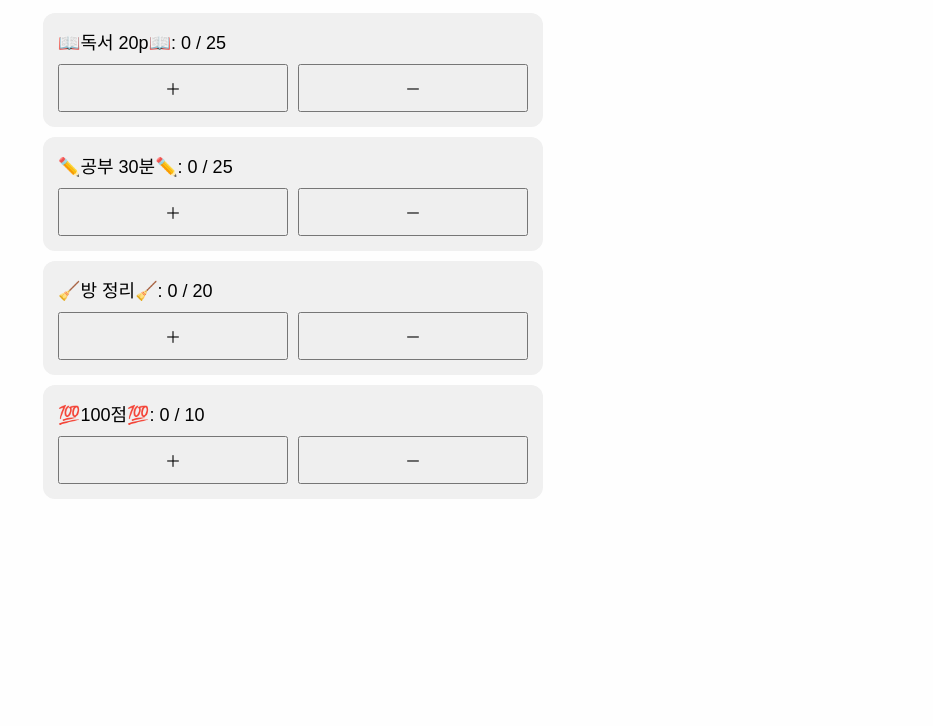
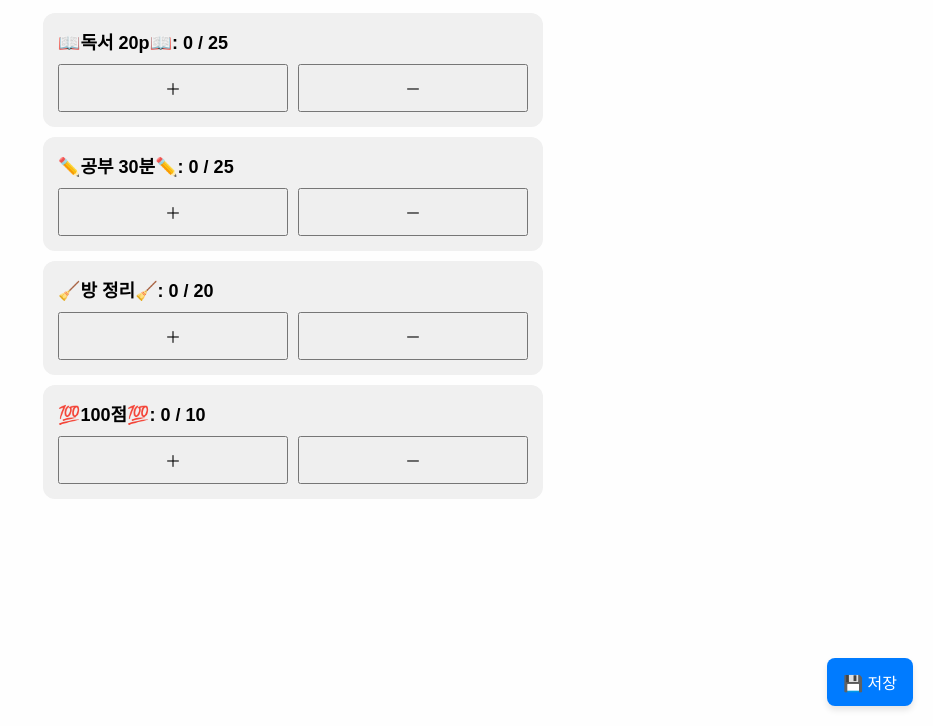
Before and after one commit to Leoh0316/DragonmoneyCount, a plain HTML site: page index.html in a window 1280 px wide. Shown: the part 74-800 px from the top of the page, without its empty margins (347-1280 px from the left). Drawn offline with Linux system fonts and the light colour scheme.

Commit message:
💾 저장 버튼 추가 및 월 1일 초기화 로직 완성

```diff
--- a/index.html
+++ b/index.html
@@ -6,17 +6,57 @@
   <title>월간 카운터</title>
   <link rel="manifest" href="manifest.json">
   <style>
-    body { font-family: sans-serif; padding: 20px; background: #fefefe; max-width: 500px; margin: auto; }
-    h1 { text-align: center; font-size: 24px; }
-    .counter { background: #f0f0f0; border-radius: 12px; padding: 15px; margin: 10px 0; }
-    .label { font-size: 18px; margin-bottom: 10px; }
-    .buttons { display: flex; gap: 10px; }
-    .buttons button { flex: 1; padding: 10px; font-size: 16px; }
+    body {
+      font-family: sans-serif;
+      padding: 20px;
+      background: #fefefe;
+      max-width: 500px;
+      margin: auto;
+      position: relative;
+    }
+    h1 {
+      text-align: center;
+      font-size: 24px;
+    }
+    .counter {
+      background: #f0f0f0;
+      border-radius: 12px;
+      padding: 15px;
+      margin: 10px 0;
+    }
+    .label {
+      font-size: 18px;
+      margin-bottom: 10px;
+      font-weight: bold;
+    }
+    .buttons {
+      display: flex;
+      gap: 10px;
+    }
+    .buttons button {
+      flex: 1;
+      padding: 10px;
+      font-size: 16px;
+    }
+    #saveBtn {
+      position: fixed;
+      bottom: 20px;
+      right: 20px;
+      padding: 12px 16px;
+      font-size: 16px;
+      background-color: #007bff;
+      color: white;
+      border: none;
+      border-radius: 8px;
+      box-shadow: 0 4px 6px rgba(0,0,0,0.1);
+      cursor: pointer;
+    }
   </style>
 </head>
 <body>
   <h1>📅 월간 카운터</h1>
   <div id="counters"></div>
+  <button id="saveBtn">💾 저장</button>
 
   <script>
     const categories = [
@@ -28,29 +68,23 @@
 
     const today = new Date();
     const currentMonth = `${today.getFullYear()}-${today.getMonth() + 1}`;
-    const savedMonth = localStorage.getItem("lastReset");
+    const currentDateKey = today.toISOString().split("T")[0]; // YYYY-MM-DD
+    const lastResetDate = localStorage.getItem("lastReset");
 
-    if (savedMonth !== currentMonth) {
-      const initialCounts = {};
-      categories.forEach(c => initialCounts[c.name] = 0);
-      localStorage.setItem("counts", JSON.stringify(initialCounts));
-      localStorage.setItem("lastReset", currentMonth);
+    let counts = JSON.parse(localStorage.getItem("savedCounts")) || {};
+
+    // 🔁 매달 1일이면 자동 초기화
+    const isFirstOfMonth = today.getDate() === 1;
+    if (lastResetDate !== currentDateKey && isFirstOfMonth) {
+      counts = {};
+      categories.forEach(c => counts[c.name] = 0);
+      localStorage.setItem("savedCounts", JSON.stringify(counts));
+      localStorage.setItem("lastReset", currentDateKey);
     }
 
-    let counts = JSON.parse(localStorage.getItem("counts")) || {};
     const container = document.getElementById("counters");
 
-    function updateStorage() {
-      localStorage.setItem("counts", JSON.stringify(counts));
-      render();
-    }
-
-    function changeCount(name, delta, max) {
-      counts[name] = Math.min(max, Math.max(0, (counts[name] || 0) + delta));
-      updateStorage();
-    }
-
-    function render() {
+    function updateDisplay() {
       container.innerHTML = "";
       categories.forEach(({ name, max }) => {
         const div = document.createElement("div");
@@ -66,12 +100,26 @@
       });
     }
 
-    window.changeCount = changeCount;
-    render();
+    function changeCount(name, delta, max) {
+      counts[name] = Math.min(max, Math.max(0, (counts[name] || 0) + delta));
+      updateDisplay(); // 실시간 업데이트만 (저장은 수동!)
+    }
 
+    // 저장 버튼 기능
+    document.getElementById("saveBtn").addEventListener("click", () => {
+      localStorage.setItem("savedCounts", JSON.stringify(counts));
+      alert("✅ 저장 완료!");
+    });
+
+    updateDisplay();
+
+    // 서비스워커 등록 (PWA)
     if ('serviceWorker' in navigator) {
       navigator.serviceWorker.register('sw.js');
     }
+
+    // 전역에서 사용 가능하게
+    window.changeCount = changeCount;
   </script>
 </body>
 </html>
```
